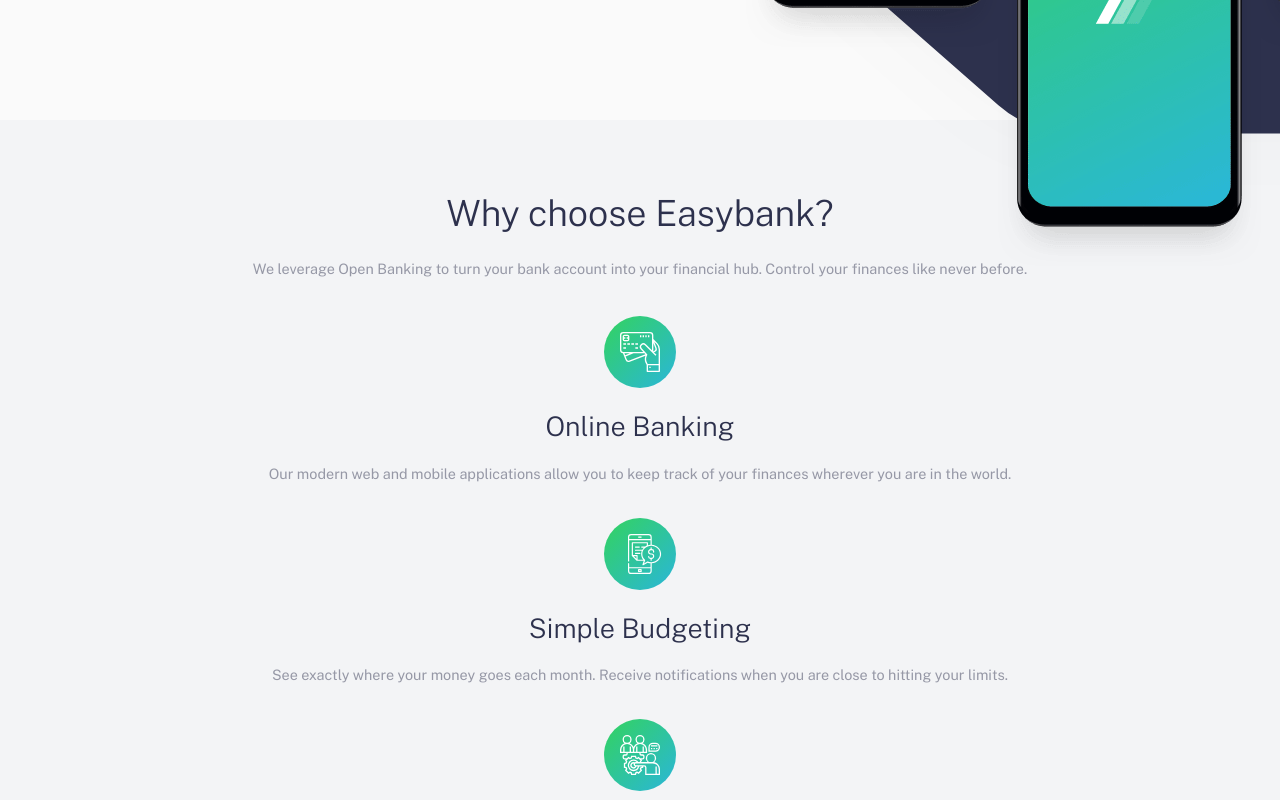
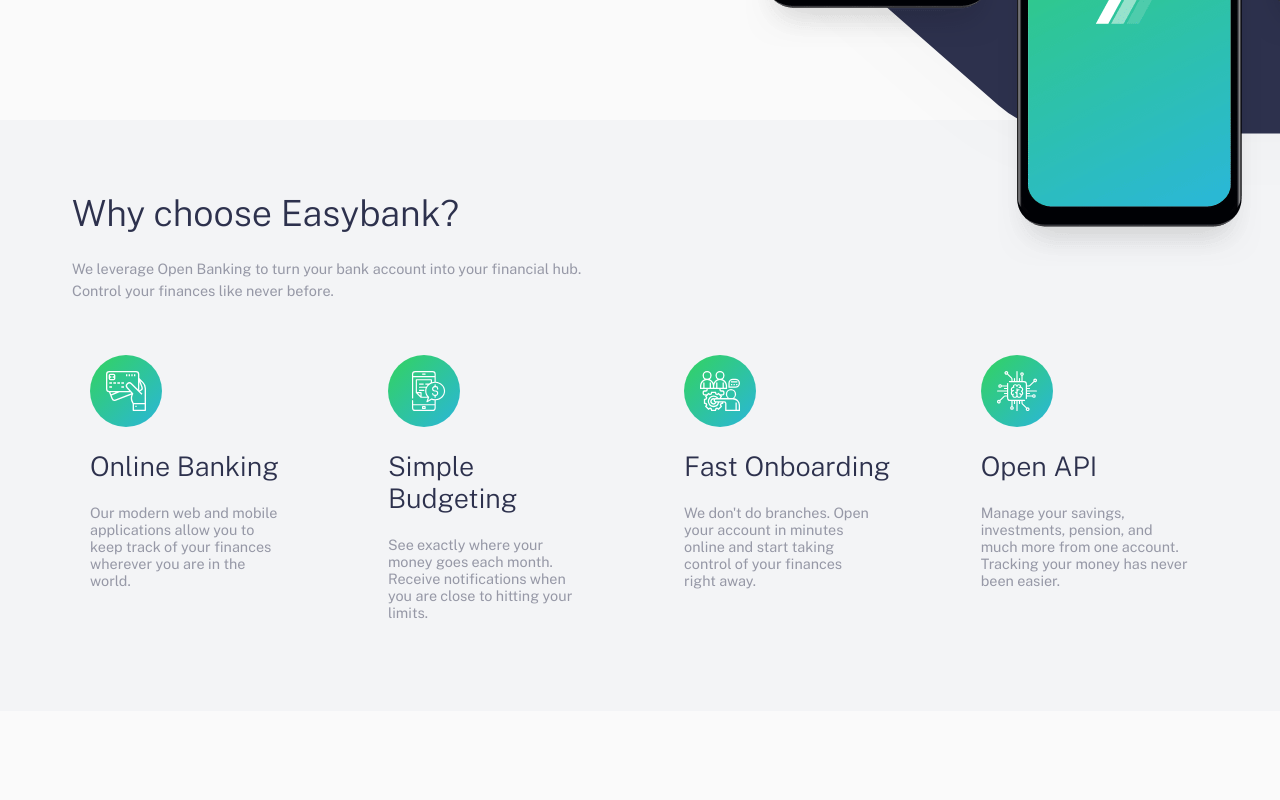
Before and after one commit to anthonybui1/easybank-landing, a Next.js app: page / in a window 1280 px wide. Shown: the part 520-1320 px from the top of the page. Built offline with nearby package versions, Linux system fonts and the light colour scheme.

Commit message:
feat: Added responsiveness to About section for desktop widths

```diff
--- a/src/molecules/AboutSection.js
+++ b/src/molecules/AboutSection.js
@@ -20,6 +20,12 @@
   align-items: center;
   text-align: center;
   margin-top: 2rem;
+  @media (min-width: 864px) {
+		text-align: start;
+    align-items: flex-start;
+    justify-content: flex-start;
+    padding-left: 1rem;
+	}
 `;
 
 const StyledH2 = styled.h2`
@@ -32,4 +38,7 @@
   font-size: 0.8rem;
   margin: 0;
   padding: 0 1.1rem;
+	@media (min-width: 864px) {
+    padding-left: 0;
+	}
 `;
--- a/src/organisms/About.js
+++ b/src/organisms/About.js
@@ -10,6 +10,7 @@
 				We leverage Open Banking to turn your bank account into your financial hub. Control your
 				finances like never before.
 			</StyledP>
+			<SectionWrapper>
 				<AboutSection
 					imgsrc='/images/icon-online.svg'
 					imgalt='Icon of a hand holding several credit cards.'
@@ -34,6 +35,7 @@
 					title='Open API'
 					content='Manage your savings, investments, pension, and much more from one account. Tracking your money has never been easier.'
 				/>
+			</SectionWrapper>
 		</Wrapper>
 	);
 };
@@ -47,6 +49,20 @@
 	justify-content: center;
 	background-color: var(--light-grayish-blue);
 	padding-bottom: 2rem;
+	@media (min-width: 864px) {
+		padding-left: 4rem;
+		align-items: flex-start;
+		text-align: start;
+	}
+`;
+
+const SectionWrapper = styled.div`
+	@media (min-width: 864px) {
+		display: flex;
+		flex-direction: row;
+		gap: 4rem;
+		padding: 1rem 4rem 3rem 0;
+	}
 `;
 
 const StyledH1 = styled.h1`
@@ -63,4 +79,9 @@
 	color: var(--grayish-blue);
 	font-size: 0.8rem;
 	line-height: 1.5;
+	@media (min-width: 864px) {
+		padding: 0;
+		text-align: start;
+		width: 550px;
+	}
 `;
```
Lines whose indentation alone changed are shown as unchanged.
